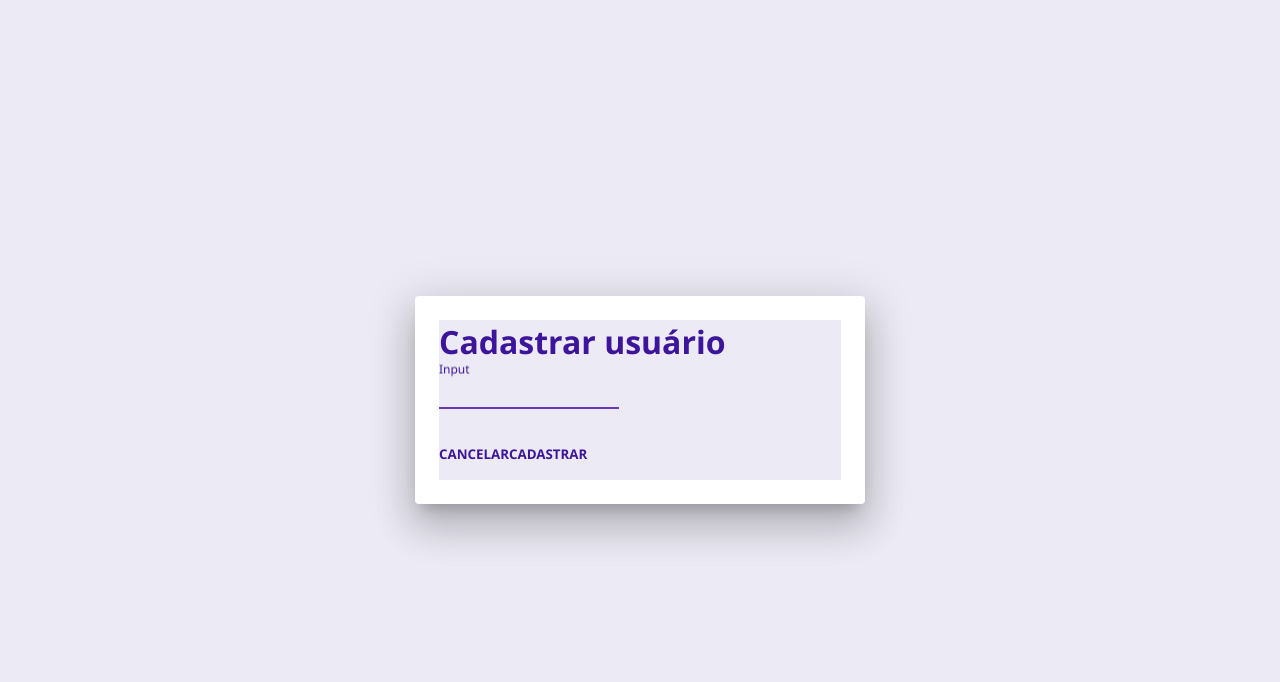
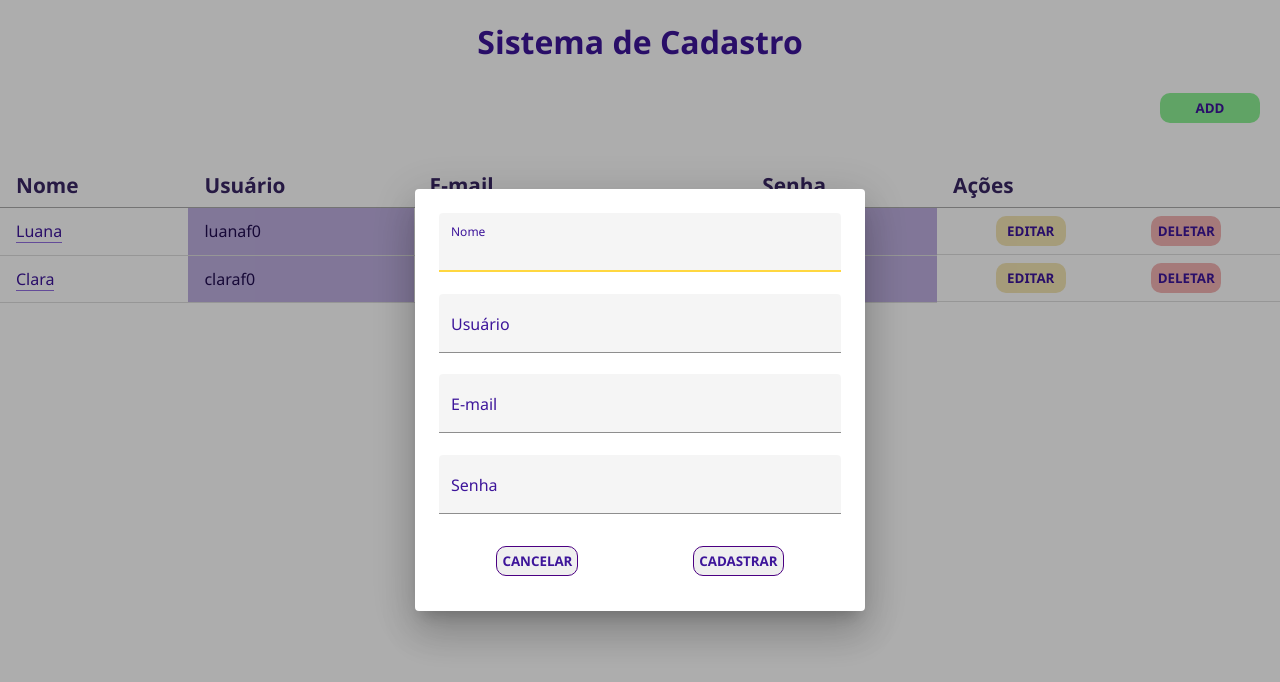
Before and after one commit to luanapaes/projeto-frontend, an Angular app in the folder projeto-frontend/: page / in a window 1280 px wide. Both pictures are taken after a click on the button "ADD". Shown: the top 682 px of the page. Built offline with nearby package versions, Linux system fonts and the light colour scheme.

Commit message:
Cadastrar usuários através do dialog
- implementei a função cadastrarUsuario para enviar os dados do form do dialog para o banco de dados;
- ngOnInit() carrega inicialmente as funções do Service para quando o dialog for aberto não apresentar problemas.

```diff
--- a/projeto-frontend/src/app/app.component.css
+++ b/projeto-frontend/src/app/app.component.css
@@ -1,3 +1,7 @@
+body{
+    background-color: rgb(236, 234, 244);
+}
+
 h1{
     margin-top: 20px;
     text-align: center;
--- a/projeto-frontend/src/app/components/dialog-overview/dialog-overview.component.css
+++ b/projeto-frontend/src/app/components/dialog-overview/dialog-overview.component.css
@@ -3,3 +3,24 @@
     padding: 0;
     box-sizing: border-box;
 }
+
+.form-field-width {
+    width: 100%;
+}
+
+.acoes{
+    width: 100%;
+    display: flex;
+    justify-content: space-around;
+}
+
+.acoes button{
+    width: auto;
+    border: 1px solid indigo;
+    padding: 0 5px;
+    transition: background-color .3s ease-in;
+}
+
+.acoes button:hover{
+    background-color: rgb(194, 164, 216);
+}
--- a/projeto-frontend/src/app/components/dialog-overview/dialog-overview.component.html
+++ b/projeto-frontend/src/app/components/dialog-overview/dialog-overview.component.html
@@ -1,14 +1,43 @@
-<div>
+<!-- <div>
     <div mat-dialog-content>
         <h1>Cadastrar usuário</h1>
-        <mat-form-field>
-            <mat-label>Input</mat-label>
-            <input matInput>
-        </mat-form-field>
     </div>
 
     <div mat-dialog-actions>
         <button mat-button (click)="cancel()">cancelar</button>
         <button mat-button>cadastrar</button>
     </div>
+</div> -->
+
+<div fxLayout="row" fxLayout.xs="column" fxLayoutAlign="start start" fxFill fxLayoutGap="3rem" class="dialog">
+    <form>
+        <div fxFlex="70" class="childFormContentDividerWidth">
+            <div fxLayout="column" fxLayoutAlign="space-between start" fxFill fxLayoutGap="3rem">
+                <div fxLayout="column" fxLayoutAlign="space-between center" fxFill fxLayoutGap="2rem">
+                    <mat-form-field appearance="fill" color="accent" class="form-field-width">
+                        <mat-label>Nome</mat-label>
+                        <input matInput placeholder="First Name" class="input" floatLabel="always" [(ngModel)]="usuario.nome" [ngModelOptions]="{standalone: true}">
+                    </mat-form-field>
+                    <mat-form-field appearance="fill" color="accent" class="form-field-width">
+                        <mat-label>Usuário</mat-label>
+                        <input matInput placeholder="Usuario" [(ngModel)]="usuario.login" [ngModelOptions]="{standalone: true}"/>
+                    </mat-form-field>
+                </div>
+                <div fxLayout="column" fxLayoutAlign="space-between center" fxFill fxLayoutGap="2rem">
+                    <mat-form-field appearance="fill" color="accent" class="form-field-width">
+                        <mat-label>E-mail</mat-label>
+                        <input matInput placeholder="Email" [(ngModel)]="usuario.email" [ngModelOptions]="{standalone: true}"/>
+                    </mat-form-field>
+                    <mat-form-field appearance="fill" color="accent" class="form-field-width">
+                        <mat-label>Senha</mat-label>
+                        <input matInput placeholder="Senha" [(ngModel)]="usuario.senha" [ngModelOptions]="{standalone: true}"/>
+                    </mat-form-field>
+                </div>
+            </div>
+        </div>
+    </form>
 </div>
+<div mat-dialog-actions class="acoes">
+    <button mat-button (click)="cancel()">Cancelar</button>
+    <button mat-button type="submit" (click)="cadastrarUsuario(usuario)">Cadastrar</button>
+</div>
--- a/projeto-frontend/src/app/components/dialog-overview/dialog-overview.component.ts
+++ b/projeto-frontend/src/app/components/dialog-overview/dialog-overview.component.ts
@@ -1,5 +1,8 @@
+import { HttpClient } from '@angular/common/http';
 import { Component, OnInit } from '@angular/core';
-import { MatDialog, MatDialogRef, MAT_DIALOG_DATA } from '@angular/material/dialog';
+import { MatDialogRef } from '@angular/material/dialog';
+import { Usuario } from 'src/app/models/usuario.model';
+import { UsuarioService } from 'src/app/service/usuario.service';
 
 @Component({
   selector: 'app-dialog-overview',
@@ -8,14 +11,29 @@ import { MatDialog, MatDialogRef, MAT_DIALOG_DATA } from '@angular/material/dial
 })
 export class DialogOverviewComponent implements OnInit {
 
-  constructor(public dialogRef: MatDialogRef<DialogOverviewComponent>) { }
+  usuario: Usuario = {
+    nome: '',
+    login: '',
+    email: '',
+    senha: ''
+  }
 
-  ngOnInit(): void {
+  constructor(
+    public usuarioService: UsuarioService,
+    public dialogRef: MatDialogRef<DialogOverviewComponent>,
+    private http: HttpClient) { }
+
+  ngOnInit() {
+    import('../../service/usuario.service').then(m => m.UsuarioService); // Carregue o módulo
+  }
+
+  cadastrarUsuario(usuario: Usuario) {
+    this.usuarioService.cadastrarUsuario(usuario).subscribe(() => {
+      console.log('Cadastro realizado com sucesso!');
+    })
   }
 
   cancel(): void {
     this.dialogRef.close();
   }
-
-
 }
--- a/projeto-frontend/src/app/components/table/table.component.html
+++ b/projeto-frontend/src/app/components/table/table.component.html
@@ -13,7 +13,7 @@
             <tbody>
                 <tr *ngFor="let usuario of usuarios">
                     <td><a routerLink="#">{{usuario.nome}}</a></td>
-                    <td>{{ usuario.usuario }}</td>
+                    <td>{{ usuario.login }}</td>
                     <td>{{ usuario.email }}</td>
                     <td>{{ usuario.senha }}</td>
                     <td>
--- a/projeto-frontend/src/app/components/table/table.component.ts
+++ b/projeto-frontend/src/app/components/table/table.component.ts
@@ -10,14 +10,14 @@ export class TableComponent implements OnInit {
     {
       id: "1",
       nome: "Luana",
-      usuario: "luanaf0",
+      login: "luanaf0",
       email: "luana@gmail.com",
       senha: "102030"
     },
     {
       id: "2",
       nome: "Clara",
-      usuario: "claraf0",
+      login: "claraf0",
       email: "clara@gmail.com",
       senha: "54321"
     },
--- a/projeto-frontend/src/app/models/usuario.model.ts
+++ b/projeto-frontend/src/app/models/usuario.model.ts
@@ -1,7 +1,7 @@
 export interface Usuario {
-    id: string;
+    id?: string; // permite que seja opcional o envio do id
     nome: string;
-    usuario: string;
+    login: string;
     email: string;
     senha: string;
 }
--- /dev/null
+++ b/projeto-frontend/src/app/service/usuario.service.ts
@@ -0,0 +1,38 @@
+import { HttpClient} from '@angular/common/http';
+import { Injectable } from '@angular/core';
+import { Usuario } from '../models/usuario.model';
+import { environment } from '../../environments/environment';
+import { Observable } from 'rxjs';
+
+@Injectable({
+    providedIn: 'root'
+})
+export class UsuarioService {
+
+    private url = environment.api;
+
+    constructor(private httpClient: HttpClient) {
+    }
+
+    obterUsuarios() {
+        return this.httpClient.get<Usuario[]>(this.url);
+    }
+
+    obterUmUsuario(id: string | number) {
+        return this.httpClient.get<Usuario[]>(`${this.url}/${id}`)
+    }
+
+    cadastrarUsuario(usuario: Usuario): Observable<Usuario> {
+        console.log('chegou', usuario);
+        return this.httpClient.post<Usuario>(this.url, usuario);
+    }
+
+    editarUsuario(id: string, usuario: Usuario) {
+        return this.httpClient.put<Usuario>(`${this.url}/${id}`, usuario); // Inclua 'Usuario' como segundo argumento
+    }
+
+    excluirPessoa(id: string) {
+        return this.httpClient.delete<void>(`${this.url}/${id}`);
+    }
+
+}
--- a/projeto-frontend/src/environments/environment.ts
+++ b/projeto-frontend/src/environments/environment.ts
@@ -3,7 +3,8 @@
 // The list of file replacements can be found in `angular.json`.
 
 export const environment = {
-  production: false
+  production: false,
+  api: 'http://localhost:8080/usuario',
 };
 
 /*
--- a/projeto-frontend/src/styles.css
+++ b/projeto-frontend/src/styles.css
@@ -5,7 +5,6 @@
     box-sizing: border-box;
     font-family: 'Segoe UI', sans-serif;
     color: rgb(61, 21, 154);
-    background-color: rgb(236, 234, 244);
 }
 
 button {
```
Also changed, not shown: projeto-frontend/src/app/app.module.ts (+11 -2 lines).
